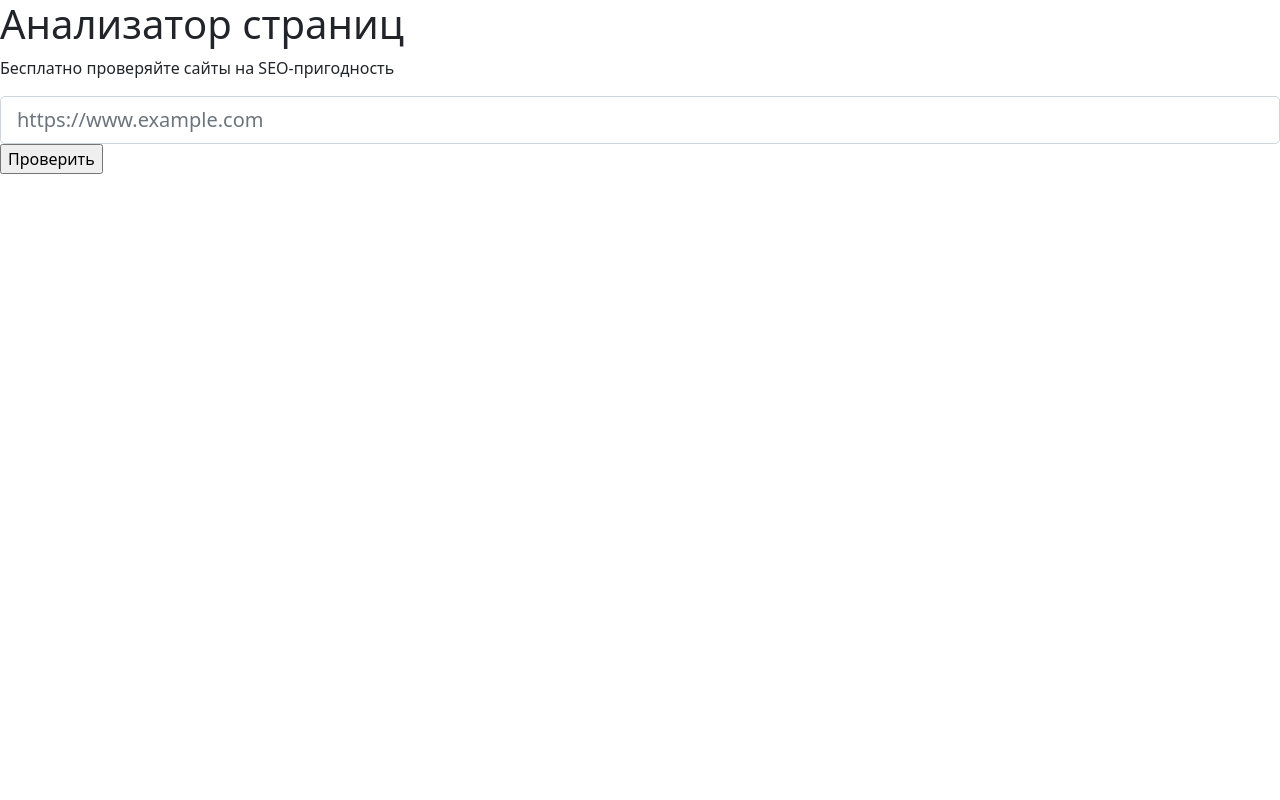
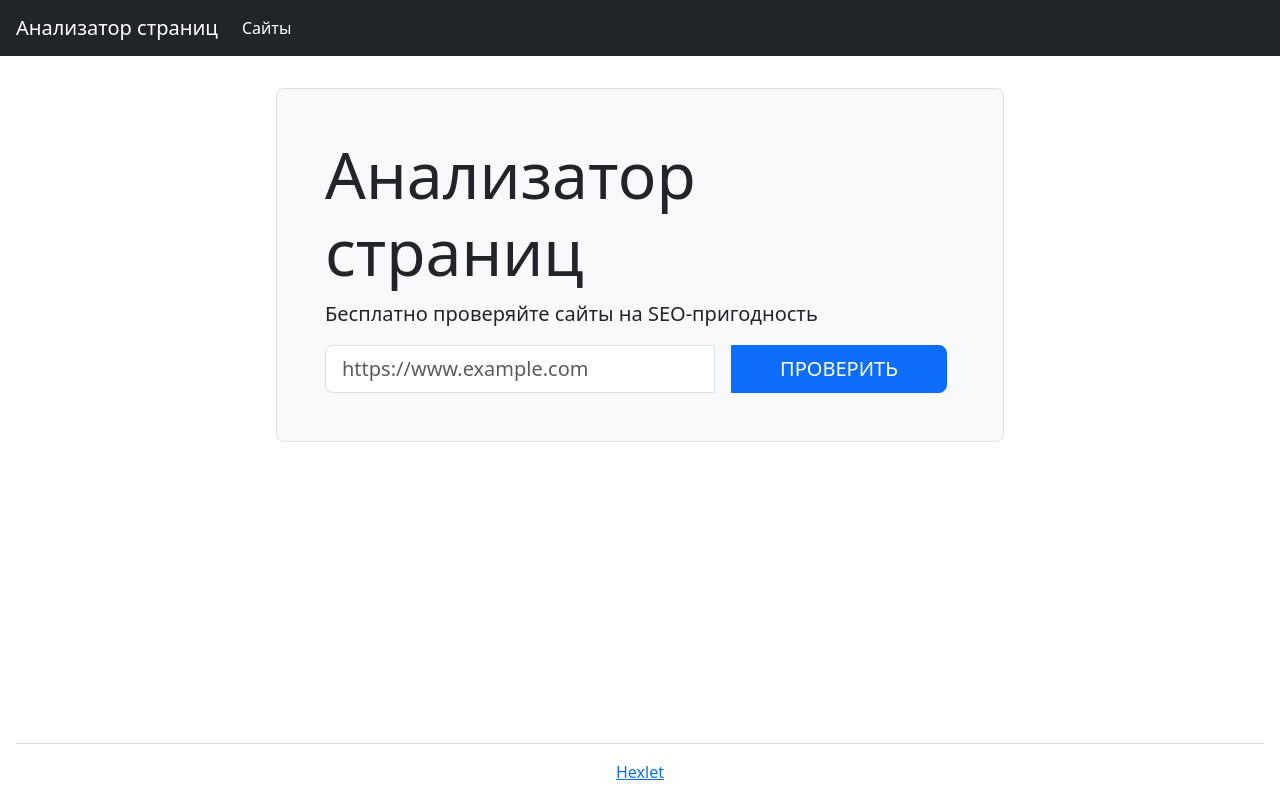
Before and after one commit to rustemgb/python-project-83, a Flask app: page / in a window 1280 px wide. Run offline with Flask 3, Linux system fonts and the light colour scheme.

Commit message:
add frontend

```diff
--- a/page_analyzer/templates/index.html
+++ b/page_analyzer/templates/index.html
@@ -1,32 +1,39 @@
-<!DOCTYPE html>
-<html lang="ru">
-  <head>
-    <meta charset="UTF-8">
-    <meta name="viewport" content="width=device-width, initial-scale=1.0">
-    <title>Подключение Bootstrap</title>
-
-    <link href="https://cdn.jsdelivr.net/npm/bootstrap@5.1.3/dist/css/bootstrap.min.css" rel="stylesheet" integrity="sha384-1BmE4kWBq78iYhFldvKuhfTAU6auU8tT94WrHftjDbrCEXSU1oBoqyl2QvZ6jIW3" crossorigin="anonymous">
-    <script src="https://cdn.jsdelivr.net/npm/bootstrap@5.1.3/dist/js/bootstrap.bundle.min.js" integrity="sha384-ka7Sk0Gln4gmtz2MlQnikT1wXgYsOg+OMhuP+IlRH9sENBO0LRn5q+8nbTov4+1p" crossorigin="anonymous"></script>
-  </head>
-  <body>
-    <div>
+{% extends 'layout.html' %}
+{% block sidebar %}
+    {% with messages = get_flashed_messages(with_categories=true) %}
+        {% if messages %}
         <div>
-                <h1>Анализатор страниц</h1>
-                <p>Бесплатно проверяйте сайты на SEO-пригодность</p>
-            <form>
-                <div>
+            {% for category, message in messages %}
+            <div class="alert alert-{{ category }}" role="alert">
+                {{ message }}
+            </div>
+            {% endfor %}
+        </div>
+        {% endif %}
+    {% endwith %}
+{% endblock sidebar %}
+{% block content %}
+<!--Главная форма-->
+<body>
+    <div class="container py-3">
+        <div class="col-12 col-md-11 col-lg-8 mx-auto border rounded-3 bg-light p-5">
+                <h1 class="display-3">Анализатор страниц</h1>
+                <p class="lead">Бесплатно проверяйте сайты на SEO-пригодность</p>
+            <form method="POST" action="{{ url_for('create_url') }}">
+                <div class="input-group input-group-lg">
                     <input
                             type="url"
                             name="url"
+                            value="{{ url if url is defined else '' }}"
                             placeholder="https://www.example.com"
                             class="form-control form-control-lg"
                             required
                     >
-                    <input type="submit" value="Проверить">
+                    <input type="submit" value="Проверить" class="btn btn-primary btn-lg ms-3 px-5 text-uppercase mx-2">
 
                 </div>
             </form>
         </div>
     </div>
 </body>
-</html>
+{% endblock %}
--- /dev/null
+++ b/page_analyzer/templates/layout.html
@@ -0,0 +1,42 @@
+<!DOCTYPE html>
+<html lang="en">
+<head>
+    <meta charset="UTF-8">
+    <meta name="viewport" content="width=device-width, initial-scale=1.0">
+    <title>Анализатор страниц</title>
+    <link href="https://cdn.jsdelivr.net/npm/bootstrap@5.3.3/dist/css/bootstrap.min.css" rel="stylesheet">
+</head>
+<body>
+    <!--Шапка страницы-->
+    <header>
+        <nav class="navbar navbar-expand-md navbar-dark bg-dark px-1">
+            <div class="container-fluid">
+                <a class="navbar-brand" href="{{ url_for('index') }}">Анализатор страниц</a>
+                <button class="navbar-toggler" type="button" data-bs-toggle="collapse" data-bs-target="#navbarNav" aria-controls="navbarNav" aria-expanded="false" aria-label="Переключатель навигации">
+                </button>
+                <div class="collapse navbar-collapse" id="navbarNav">
+                    <ul class="navbar-nav">
+                        <li class="nav-item">
+                            <a class="nav-link active" aria-current="page" href="{{ url_for('list_urls') }}">Сайты</a>
+                        </li>
+                    </ul>
+                </div>
+            </div>
+        </nav>
+    </header>
+    {% block sidebar %}{% endblock sidebar %}
+    <main class="flex-grow-1">
+        <div id="content" class="container-lg mt-3">
+            {% block content %}{% endblock %}
+        </div>
+    </main>
+
+    <!--форма внизу-->
+    <footer class="text-black p-3 fixed-bottom">
+        <div class="w-100 border-top border-secondary opacity-25 mb-3"></div>
+      <div class="container text-center">
+        <a href="https://ru.hexlet.io/">Hexlet</a>
+      </div>
+  </footer>
+</body>
+</html>
```
